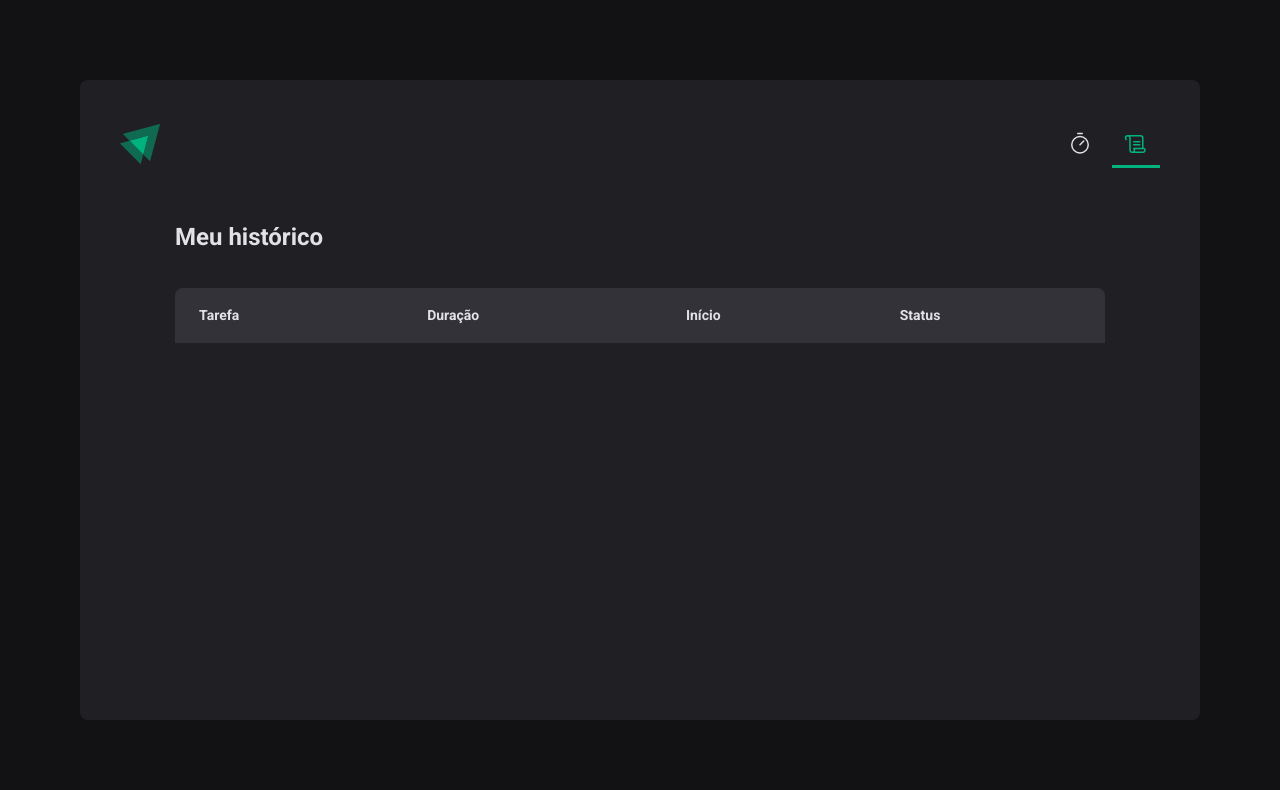
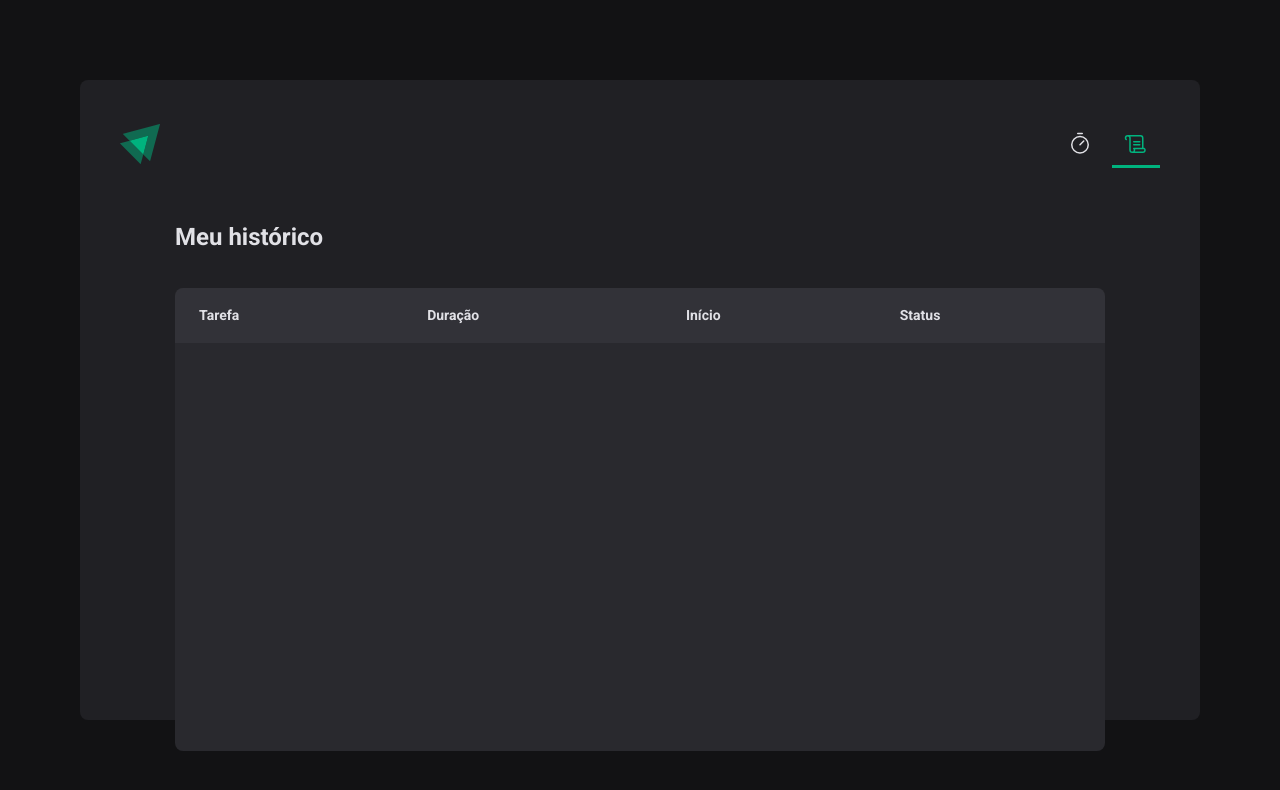
Before and after one commit to henriquebortoletto/timer, a React (Vite) app: page /history in a window 1280 px wide. Shown: the top 790 px of the page. Built offline with nearby package versions, Linux system fonts and the light colour scheme.

Commit message:
feat: adicionando empty state na tabela de ciclos quando nao houver ciclos

```diff
--- a/src/pages/History/index.tsx
+++ b/src/pages/History/index.tsx
@@ -22,7 +22,14 @@ const History = () => {
             </tr>
           </thead>
           <tbody>
-            {cycles.map((cycle) => (
+            {cycles.length === 0 && (
+              <tr>
+                <S.TableCellEmpty colSpan={4} />
+              </tr>
+            )}
+
+            {cycles.length >= 1 &&
+              cycles.map((cycle) => (
                 <tr key={cycle.id}>
                   <S.TableCell>{cycle.task}</S.TableCell>
                   <S.TableCell>{cycle.minutesAmount} minutos</S.TableCell>
--- a/src/pages/History/styles.ts
+++ b/src/pages/History/styles.ts
@@ -67,6 +67,15 @@ export const TableCell = styled.td`
   }
 `;
 
+export const TableCellEmpty = styled.td`
+  height: 40.8rem;
+  border-bottom-left-radius: 8px;
+  border-bottom-right-radius: 8px;
+  ${({ theme }) => css`
+    background-color: ${theme.colors.gray[700]};
+  `}
+`;
+
 const STATUS_COLORS = {
   green: "green",
   red: "red",
```
Also changed, not shown: 1 other file (tests, documents, lock files or other folders). Lines whose indentation alone changed are shown as unchanged.
